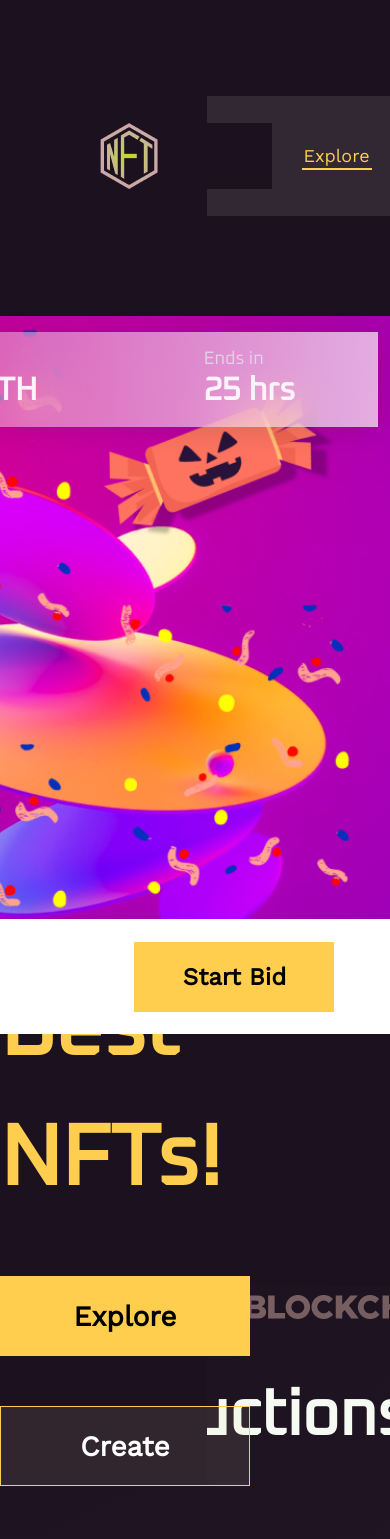
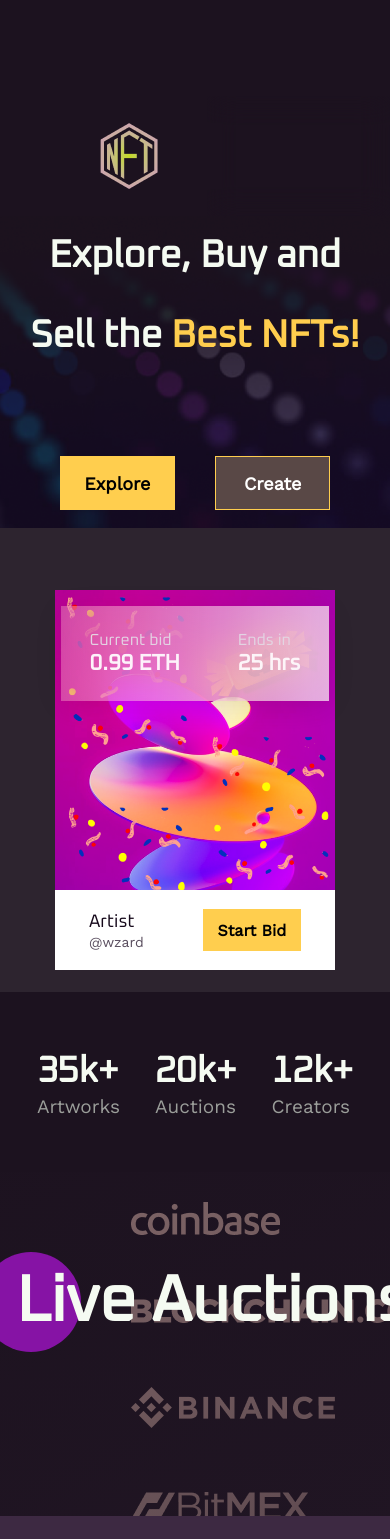
Before and after one commit to HenriqueeAl/NFTDark, a Next.js app: page / in a window 390 px wide. Shown: the top 1539 px of the page. Built offline with nearby package versions, Linux system fonts and the light colour scheme.

Commit message:
init responsive

```diff
--- a/src/components/Header/Header.tsx
+++ b/src/components/Header/Header.tsx
@@ -24,6 +24,14 @@ export const Header = () => {
                         </ul>
                     </nav>
                     <button>Connect Wallet</button>
+                    <nav className={styles.mobile}>
+                        <img src='./menu.png'></img>
+                        <ul>
+                            <li className={select == 0 ? styles.select : styles.none} onClick={()=>setSelect(0)}>Explore</li>
+                            <li className={select == 1 ? styles.select : styles.none} onClick={()=>setSelect(1)}>Creators</li>
+                            <li className={select == 2 ? styles.select : styles.none} onClick={()=>setSelect(2)}>Community</li>
+                        </ul>
+                    </nav>
                 </div>
             </header>
         </>
--- a/src/components/Header/header.module.scss
+++ b/src/components/Header/header.module.scss
@@ -5,6 +5,9 @@
     backdrop-filter: blur(15px);
     position: absolute;
     right: 0;
+    @media (max-width:1150px) {
+        background: transparent;
+    }
 }
 .header{
     width: 100vw;
@@ -16,6 +19,9 @@
     position: relative;
     z-index: 10;
     background-color: transparent;
+    @media (max-width:1600px) {
+        max-width: 90vw;
+    }
     .img{
         width: 45%;
         display: flex;
@@ -27,8 +33,17 @@
         justify-content: space-between;
         align-items: center;
         background-color: transparent;
+        @media (max-width:1300px) {
+            width: 80%;
+        }
+        @media (max-width:880px) {
+            justify-content: end;
+        }
         nav{
             background-color: transparent;
+            @media (max-width:880px) {
+                display: none;
+            }
             ul{
                 display: flex;
                 list-style: none;
@@ -63,11 +78,26 @@
             background: rgba(233, 215, 167, 0.1);
             cursor: pointer;
             transition: 1s;
+            @media (max-width:880px) {
+                display: none;
+            }
         }
         button:hover{
             transition: 1s;
             color: black;
             background-color: #FFCE4E;
         }
+        .mobile{
+            display: none;
+            img{
+                cursor: pointer;
+            }
+            ul{
+                display: none;
+            }
+            @media (max-width:880px) {
+                display: block;
+            }
+        }
     }
 }
--- a/src/components/Hero/Hero.tsx
+++ b/src/components/Hero/Hero.tsx
@@ -8,7 +8,7 @@ export const Hero = () => {
             <div className={styles.content}>
                 <div className={styles.l}>
                     <h1>Explore, Buy and Sell the <strong>Best NFTs!</strong></h1>
-                    <div>
+                    <div className={styles.buttons}>
                         <button className={styles.explore}>Explore</button>
                         <button className={styles.create}>Create</button>
                     </div>
@@ -47,6 +47,20 @@ export const Hero = () => {
                             <button className={styles.button}>Start Bid</button>
                         </div>
                     </div>
+                    <div className={styles.comment}>
+                        <div className={styles.comments}>
+                            <h5>35k+</h5>
+                            <p>Artworks</p>
+                        </div>
+                        <div className={styles.comments}>
+                            <h5>20k+</h5>
+                            <p>Auctions</p>
+                        </div>
+                        <div className={styles.comments}>
+                            <h5>12k+</h5>
+                            <p>Creators</p>
+                        </div>
+                    </div>
                 </div>
             </div>
         </section>
--- a/src/components/Hero/hero.module.scss
+++ b/src/components/Hero/hero.module.scss
@@ -2,18 +2,46 @@
 @import url('https://fonts.googleapis.com/css2?family=Work+Sans&display=swap');
 
 .hero{
-    height: 950px;
+    height: 900px;
     display: flex;
     flex-wrap: wrap;
+    @media (max-width:1150px) {
+        flex-wrap: nowrap;
+        flex-direction: column;
+        height: auto;
+    }
     .rigth{
         width: 53%;
         height: 100%;
+        @media (max-width:1150px) {
+            width: 100vw;
+            height: 40vh;
+            background-image: url(/bg-ready.png);
+            background-repeat: no-repeat;
+            background-size: cover;
+        }
+        @media (max-width:800px) {
+            height: 30vh;
+        }
+        @media (max-width:600px) {
+            height: 27vh;
+        }
+        @media (max-width:460px) {
+            height: 37vh;
+        }
     }
     .left{
         width: 47%;
         height: 100%;
         background: rgba(79, 70, 78, 0.45);
-        backdrop-filter: blur(15px);
+        @media (max-width:1150px) {
+            width: 100vw;
+            height: 75vh;
+            background: rgba(79, 70, 78, 0.35);
+        }
+        @media (max-width:600px) {
+            height: 55vh;
+        }
     }
     .content{
         max-width: 1500px;
@@ -23,10 +51,18 @@
         right: 0;
         display: flex;
         background-color: transparent;
+        @media (max-width:1600px) {
+            max-width: 90vw;
+        }
+        @media (max-width:1150px) {
+            flex-direction: column;
+        }
         .l{
             width: 53%;
-            height: 50vh;
             background-color: transparent;
+            @media (max-width:1150px) {
+                width: 90vw;
+            }
             h1{
                 max-width: 710px;
                 color: #F5FBF2;
@@ -34,8 +70,25 @@
                 font-size: 85px;
                 line-height: 130px;
                 margin-top: 100px;
+                @media (max-width:1400px) {
+                    font-size: 60px;
+                }
+                @media (max-width:1150px) {
+                    margin: 0 auto;
+                    text-align: center;
+                    background-color: transparent;
+                }
+                @media (max-width:800px) {
+                    line-height: 80px;
+                    font-size: 48px;
+                }
+                @media (max-width:400px) {
+                    line-height: 80px;
+                    font-size: 38px;
+                }
                 strong{
                     color: #FFCE4E;
+                    background-color: transparent;
                 }
             }
             button{
@@ -47,7 +100,34 @@
                 margin-right: 48px;
                 cursor: pointer;
                 margin-top: 50px;
+                @media (max-width:1400px) {
+                    width: 220px;
+                    height: 70px;
+                }
+                @media (max-width:1150px) {
+                    margin: 0px;
+                }
+                @media (max-width:600px) {
+                    width: 155px;
+                    height: 54px;
+                    font-size: 18px;
+                }
+                @media (max-width:400px) {
+                    width: 115px;
+                }
             }
+
+            .buttons{
+                @media (max-width:1150px) {
+                    width: 90vw;
+                    display: flex;
+                    margin: 0 auto;
+                    justify-content: space-evenly;
+                    background-color: transparent;
+                    margin: 80px 0;
+                }
+            }
+
             .explore{
                 background-color: #FFCE4E;
                 color: black;
@@ -58,12 +138,12 @@
                 background: rgba(233, 215, 167, 0.1);
                 border: 1px solid #FFCE4E;
                 color: white;
-                transform: scale(1.2);
+                transform: scale(1.1);
                 transition: 1s;
                 transition-timing-function: linear;
             }
             .create{
-                background: rgba(233, 215, 167, 0.1);
+                background: #594846;
                 border: 1px solid #FFCE4E;
                 color: white;
                 transition: 1s;
@@ -71,34 +151,50 @@
             .create:hover{
                 background-color: #FFCE4E;
                 color: black;
-                transform: scale(1.2);
+                transform: scale(1.1);
                 transition: 1s;
             }
             .comment{
                 display: flex;
                 margin-top: 100px;
+                @media (max-width:1150px) {
+                    display: none;
+                }
                 .comments{
                     margin-right: 100px;
+                    @media (max-width:1400px) {
+                        margin-right: 70px;
+                    }
                     h5{
                         color: #F5FBF2;
                         font-family: 'Oxanium';
                         font-weight: 700;
-                            font-size: 62px;
+                        font-size: 62px;
+                        @media (max-width:1400px) {
+                            font-size: 50px;
+                        }
                     }
                     p{
                         color: #9B9E9A;
                         font-size: 22px;
                         font-family: 'Work Sans';
+                        @media (max-width:1400px) {
+                            font-size: 19px;
+                        }
                     }
                 }
             }
         }
         .r{
             width: 47%;
-            height: 50vh;
             background-color: transparent;
             display: flex;
             justify-content: flex-end;
+            @media (max-width:1150px) {
+                width: 90vw;
+                align-items: center;
+                flex-direction: column;
+            }
             .card{
                 width: 579px;
                 height: 718px;
@@ -109,6 +205,17 @@
                 display: flex;
                 flex-direction: column;
                 justify-content: space-between;
+                @media (max-width:1400px) {
+                    width: 460px;
+                    height: 585px;
+                }
+                @media (max-width:1150px) {
+                    margin-top: 0px;
+                }
+                @media (max-width:600px) {
+                    width: 280px;
+                    height: 380px;
+                }
                 .topo{
                     width: 96%;
                     height: 95px;
@@ -129,6 +236,9 @@
                             font-size: 18px;
                             font-family: 'Oxanium';
                             color: #E4DEE7;
+                            @media (max-width:600px) {
+                                font-size: 16px;
+                            }
                         }
                         .topotp2{
                             background-color: transparent;
@@ -136,15 +246,21 @@
                             font-size: 32px;
                             font-family: 'Oxanium';
                             color: white;
+                            @media (max-width:600px) {
+                                font-size: 22px;
+                            }
                         }
                     }
                 }
                 .baixo{
-                    width: 579px;
+                    width: 100%;
                     height: 115px;
                     background-color: white;
                     display: flex;
                     align-items: center;
+                    @media (max-width:600px) {
+                        height: 80px;
+                    }
                     .artist{
                         width: 50%;
                         height: 100%;
@@ -158,15 +274,22 @@
                             font-size: 28px;
                             font-family: 'Oxanium';
                             color: #16091B;
+                            @media (max-width:600px) {
+                                font-size: 18px;
+                            }
                         }
                         .artistp2{
                             background-color: transparent;
                             font-size: 24px;
                             font-family: 'Work Sans';
                             color: #594D5E;
+                            @media (max-width:600px) {
+                                font-size: 14px;
+                            }
                         }
                     }
                     .button{
+                        margin-right: 34px;
                         width: 200px;
                         height: 70px;
                         background-color: #FFCE4E;
@@ -175,6 +298,44 @@
                         font-size: 24px;
                         color: #000000;
                         font-weight: 700;
+                        @media (max-width:600px) {
+                            width: 121px;
+                            height: 42px;
+                            font-size: 16px;
+                        }
+                    }
+                }
+            }
+            .comment{
+                margin-top: 80px;
+                width: 90vw;
+                display: none;
+                @media (max-width:1150px) {
+                    display: flex;
+                    align-items: center;
+                    justify-content: space-around;
+                    background-color: transparent;
+                }
+                .comments{
+                    background-color: transparent;
+                    h5{
+                        background-color: transparent;
+                        color: #F5FBF2;
+                        font-family: 'Oxanium';
+                        font-weight: 700;
+                        font-size: 50px;
+                        @media (max-width:600px) {
+                            font-size: 36px;
+                        }
+                    }
+                    p{
+                        background-color: transparent;
+                        color: #9B9E9A;
+                        font-size: 22px;
+                        font-family: 'Work Sans';
+                        @media (max-width:1400px) {
+                            font-size: 19px;
+                        }
                     }
                 }
             }
--- a/src/components/liveauctions/live.module.scss
+++ b/src/components/liveauctions/live.module.scss
@@ -1,4 +1,5 @@
 .live{
+    margin: 60px;
     background: linear-gradient(336.61deg, #251928 16.25%, rgba(37, 25, 40, 0) 91.6%);
     .arrow{
         display: flex;
--- a/src/components/paterns/paterns.module.scss
+++ b/src/components/paterns/paterns.module.scss
@@ -2,6 +2,10 @@
     max-width: 1500px;
     margin: 0 auto;
     height: 120px;
+    @media(max-width:1600px) {
+        max-width: 95vw;
+        margin: 0 auto;
+    }
     .ulpaterns{
         display: flex;
         align-items: center;
@@ -9,5 +13,17 @@
         width: 100%;
         justify-content: space-around;
         margin-top: 120px;
+        @media(max-width:1150px) {
+            margin-top: 180px;
+            flex-wrap: wrap;
+            text-align: center;
+        }
+        li{
+            @media (max-width:1150px) {
+                width: 33vw;
+                margin-top: 30px;
+                margin-bottom: 30px;
+            }
+        }
     }
 }
```
Also changed, not shown: public/menu.png (added).
